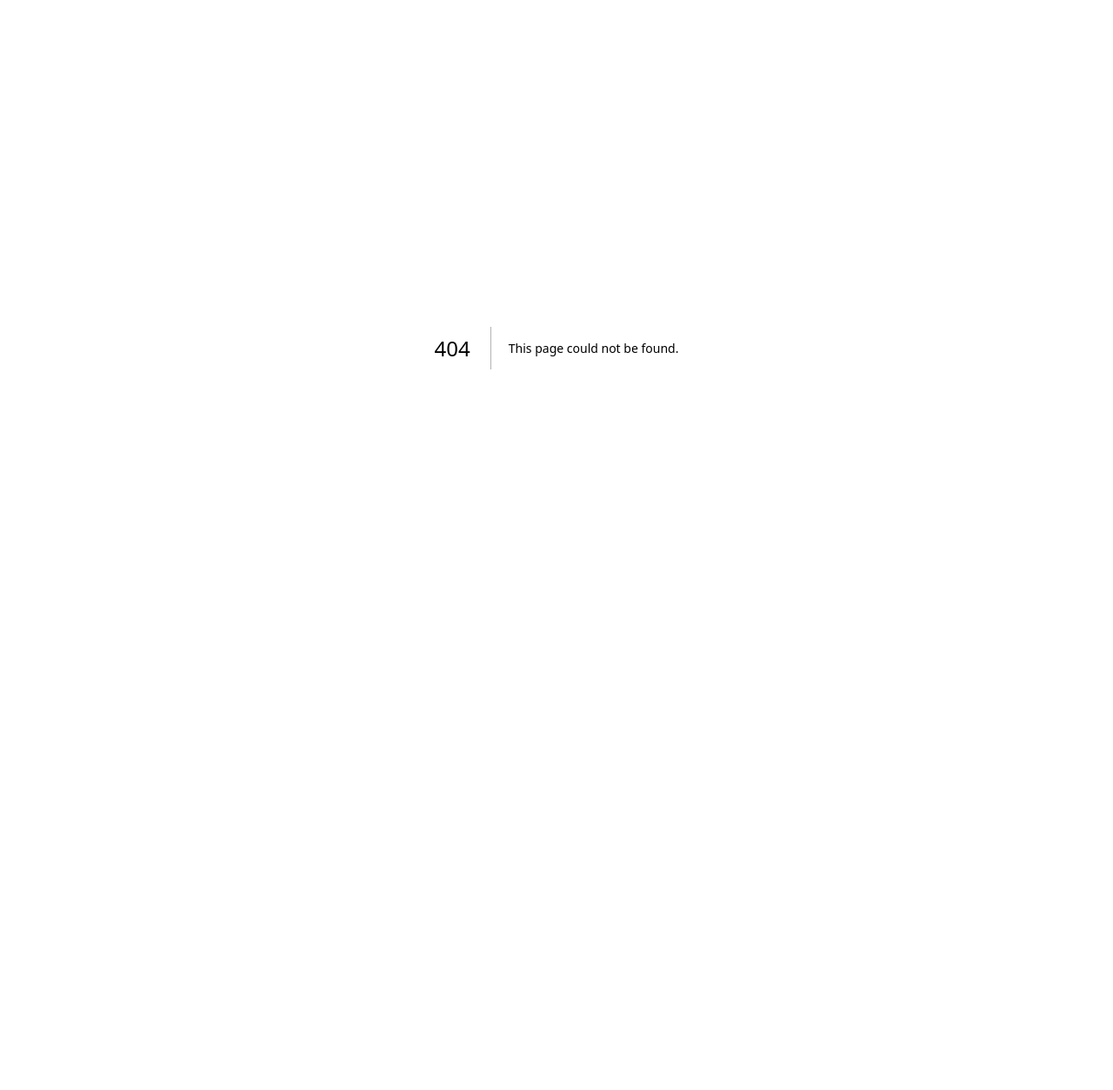
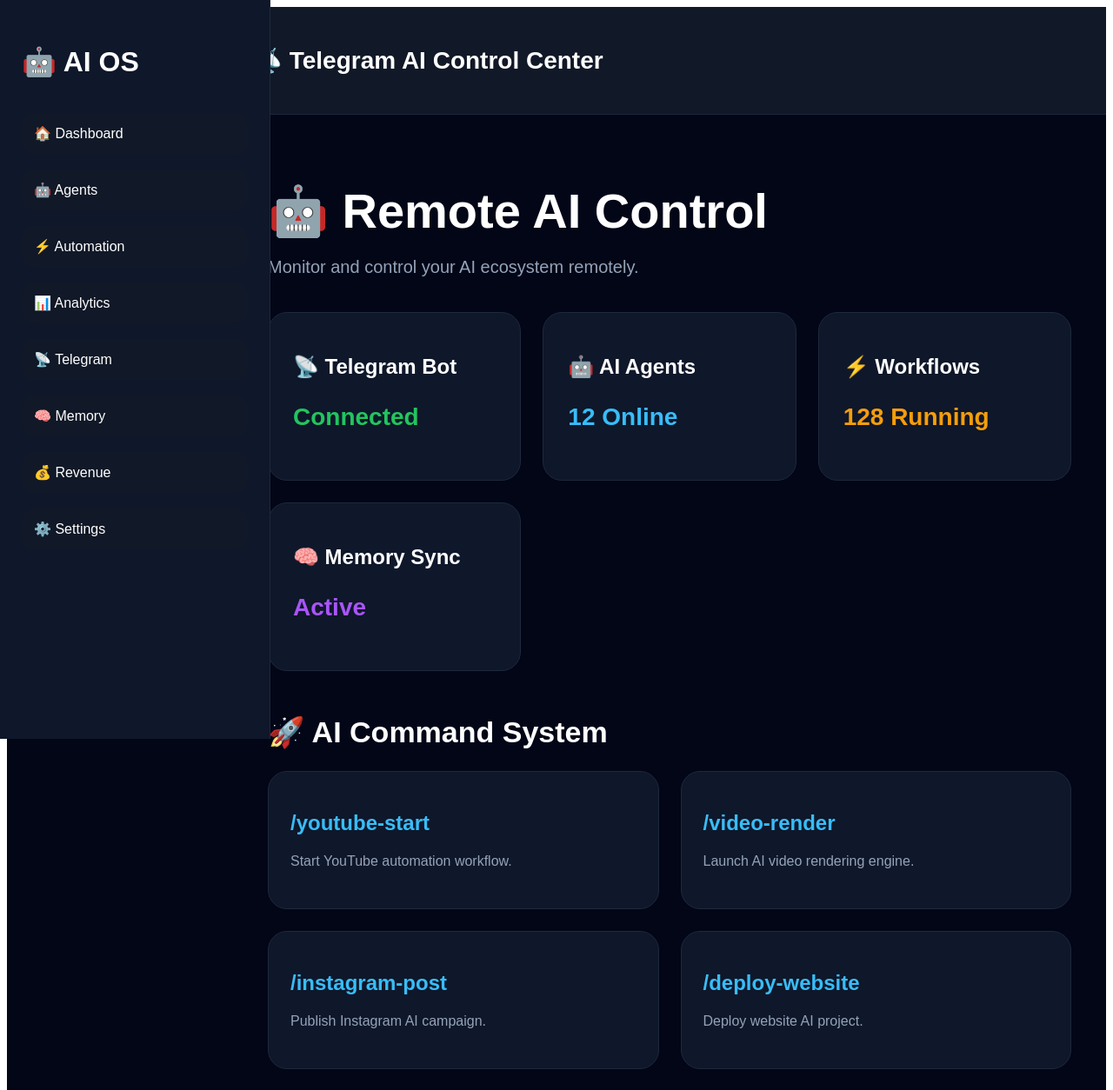
Before and after one commit to snapsparkofficial00-cloud/Ai, a Next.js app: page /telegram in a window 1280 px wide. Before the commit this address had no page. Shown: the top 1254 px of the page at 87% size. Before the commit the page ends 800 px from the top, so only its background shows below. Built offline with nearby package versions, Linux system fonts and the light colour scheme.

Commit message:
Create page.tsx

```diff
--- /dev/null
+++ b/app/telegram/page.tsx
@@ -0,0 +1,397 @@
+import Link from "next/link";
+
+export default function TelegramPage() {
+  return (
+    <main
+      style={{
+        background: "#020617",
+        minHeight: "100vh",
+        color: "white",
+        fontFamily: "Arial",
+        display: "flex",
+      }}
+    >
+      {/* SIDEBAR */}
+
+      <aside
+        style={{
+          width: "260px",
+          background: "#0f172a",
+          padding: "25px",
+          height: "100vh",
+          position: "fixed",
+          left: 0,
+          top: 0,
+          borderRight: "1px solid #1e293b",
+        }}
+      >
+        <h1
+          style={{
+            fontSize: "32px",
+            marginBottom: "40px",
+          }}
+        >
+          🤖 AI OS
+        </h1>
+
+        <nav
+          style={{
+            display: "flex",
+            flexDirection: "column",
+            gap: "18px",
+          }}
+        >
+          <SidebarLink href="/" label="🏠 Dashboard" />
+          <SidebarLink href="/agents" label="🤖 Agents" />
+          <SidebarLink href="/automation" label="⚡ Automation" />
+          <SidebarLink href="/analytics" label="📊 Analytics" />
+          <SidebarLink href="/telegram" label="📡 Telegram" />
+          <SidebarLink href="/memory" label="🧠 Memory" />
+          <SidebarLink href="/revenue" label="💰 Revenue" />
+          <SidebarLink href="/settings" label="⚙️ Settings" />
+        </nav>
+      </aside>
+
+      {/* MAIN */}
+
+      <div
+        style={{
+          marginLeft: "260px",
+          width: "100%",
+        }}
+      >
+        {/* NAVBAR */}
+
+        <header
+          style={{
+            background: "#111827",
+            padding: "22px",
+            borderBottom: "1px solid #1e293b",
+          }}
+        >
+          <h2
+            style={{
+              fontSize: "28px",
+            }}
+          >
+            📡 Telegram AI Control Center
+          </h2>
+        </header>
+
+        {/* CONTENT */}
+
+        <div
+          style={{
+            padding: "40px",
+          }}
+        >
+          <h1
+            style={{
+              fontSize: "56px",
+              marginBottom: "10px",
+            }}
+          >
+            🤖 Remote AI Control
+          </h1>
+
+          <p
+            style={{
+              color: "#94a3b8",
+              fontSize: "20px",
+            }}
+          >
+            Monitor and control your AI ecosystem remotely.
+          </p>
+
+          {/* STATUS GRID */}
+
+          <div
+            style={{
+              display: "grid",
+              gridTemplateColumns:
+                "repeat(auto-fit,minmax(260px,1fr))",
+              gap: "25px",
+              marginTop: "40px",
+            }}
+          >
+            <StatusCard
+              title="📡 Telegram Bot"
+              status="Connected"
+              color="#22c55e"
+            />
+
+            <StatusCard
+              title="🤖 AI Agents"
+              status="12 Online"
+              color="#38bdf8"
+            />
+
+            <StatusCard
+              title="⚡ Workflows"
+              status="128 Running"
+              color="#f59e0b"
+            />
+
+            <StatusCard
+              title="🧠 Memory Sync"
+              status="Active"
+              color="#a855f7"
+            />
+          </div>
+
+          {/* COMMANDS */}
+
+          <div
+            style={{
+              marginTop: "50px",
+            }}
+          >
+            <h2
+              style={{
+                fontSize: "34px",
+                marginBottom: "25px",
+              }}
+            >
+              🚀 AI Command System
+            </h2>
+
+            <div
+              style={{
+                display: "grid",
+                gridTemplateColumns:
+                  "repeat(auto-fit,minmax(320px,1fr))",
+                gap: "25px",
+              }}
+            >
+              <CommandCard
+                command="/youtube-start"
+                desc="Start YouTube automation workflow."
+              />
+
+              <CommandCard
+                command="/video-render"
+                desc="Launch AI video rendering engine."
+              />
+
+              <CommandCard
+                command="/instagram-post"
+                desc="Publish Instagram AI campaign."
+              />
+
+              <CommandCard
+                command="/deploy-website"
+                desc="Deploy website AI project."
+              />
+
+              <CommandCard
+                command="/analytics-report"
+                desc="Generate performance report."
+              />
+
+              <CommandCard
+                command="/memory-sync"
+                desc="Sync AI memory database."
+              />
+            </div>
+          </div>
+
+          {/* LIVE ACTIVITY */}
+
+          <div
+            style={{
+              marginTop: "50px",
+              background: "#0f172a",
+              padding: "30px",
+              borderRadius: "25px",
+            }}
+          >
+            <h2
+              style={{
+                fontSize: "32px",
+                marginBottom: "20px",
+              }}
+            >
+              ⚡ Live AI Activity
+            </h2>
+
+            <div
+              style={{
+                display: "flex",
+                flexDirection: "column",
+                gap: "15px",
+              }}
+            >
+              <Activity text="📺 YouTube AI uploaded new video" />
+              <Activity text="🎬 Video AI rendered cinematic short" />
+              <Activity text="📸 Instagram AI posted viral reel" />
+              <Activity text="💰 Revenue AI updated earnings" />
+              <Activity text="🧠 Memory AI optimized workflow" />
+            </div>
+          </div>
+
+          {/* FUTURE */}
+
+          <div
+            style={{
+              marginTop: "50px",
+              background: "#0f172a",
+              padding: "30px",
+              borderRadius: "25px",
+            }}
+          >
+            <h2
+              style={{
+                fontSize: "34px",
+                marginBottom: "20px",
+              }}
+            >
+              🔥 Future Remote Infrastructure
+            </h2>
+
+            <p
+              style={{
+                color: "#94a3b8",
+                lineHeight: "1.9",
+                fontSize: "18px",
+              }}
+            >
+              Telegram AI will eventually become your global
+              command center capable of controlling autonomous
+              workflows, AI business systems, cloud agents,
+              content engines, ecommerce operations, and
+              self-learning AI teams from anywhere in the world.
+            </p>
+          </div>
+        </div>
+      </div>
+    </main>
+  );
+}
+
+/* STATUS CARD */
+
+function StatusCard({
+  title,
+  status,
+  color,
+}: {
+  title: string;
+  status: string;
+  color: string;
+}) {
+  return (
+    <div
+      style={{
+        background: "#0f172a",
+        padding: "28px",
+        borderRadius: "22px",
+        border: "1px solid #1e293b",
+      }}
+    >
+      <h2
+        style={{
+          fontSize: "24px",
+          marginBottom: "15px",
+        }}
+      >
+        {title}
+      </h2>
+
+      <p
+        style={{
+          color,
+          fontSize: "28px",
+          fontWeight: "bold",
+        }}
+      >
+        {status}
+      </p>
+    </div>
+  );
+}
+
+/* COMMAND CARD */
+
+function CommandCard({
+  command,
+  desc,
+}: {
+  command: string;
+  desc: string;
+}) {
+  return (
+    <div
+      style={{
+        background: "#0f172a",
+        padding: "25px",
+        borderRadius: "22px",
+        border: "1px solid #1e293b",
+      }}
+    >
+      <h2
+        style={{
+          color: "#38bdf8",
+          fontSize: "24px",
+          marginBottom: "15px",
+        }}
+      >
+        {command}
+      </h2>
+
+      <p
+        style={{
+          color: "#94a3b8",
+          lineHeight: "1.7",
+        }}
+      >
+        {desc}
+      </p>
+    </div>
+  );
+}
+
+/* ACTIVITY */
+
+function Activity({
+  text,
+}: {
+  text: string;
+}) {
+  return (
+    <div
+      style={{
+        background: "#111827",
+        padding: "16px",
+        borderRadius: "14px",
+        color: "#94a3b8",
+      }}
+    >
+      {text}
+    </div>
+  );
+}
+
+/* SIDEBAR LINK */
+
+function SidebarLink({
+  href,
+  label,
+}: {
+  href: string;
+  label: string;
+}) {
+  return (
+    <Link
+      href={href}
+      style={{
+        color: "white",
+        textDecoration: "none",
+        background: "#111827",
+        padding: "14px",
+        borderRadius: "14px",
+      }}
+    >
+      {label}
+    </Link>
+  );
+}
```
